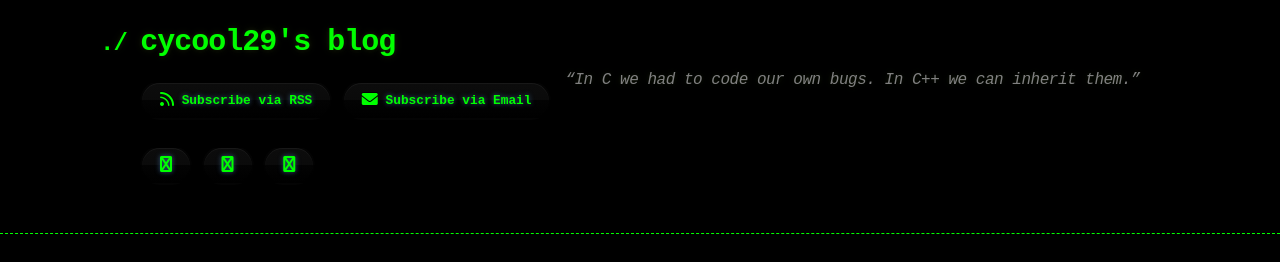
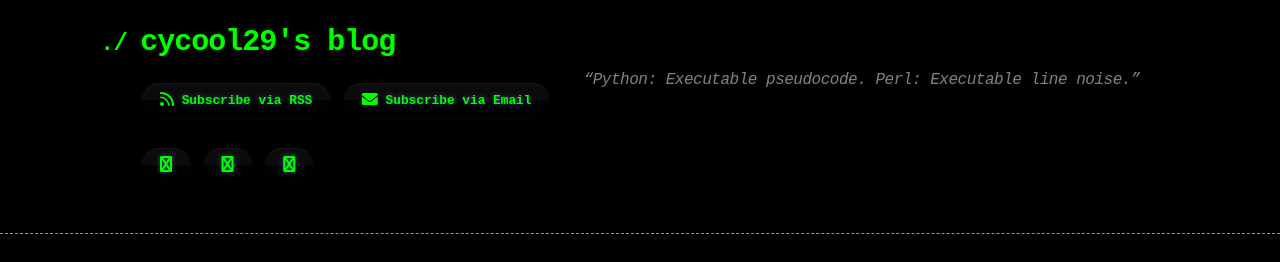
Before and after one commit to cycool29/cycool29.github.io, a Jekyll site: the page built from index.md, in a window 1280 px wide and 900 px high. Shown: the top 262 px of the window. Built offline with Jekyll 4.4.1, drawn with Linux system fonts in a browser that asks for light colours; a style sheet for code colours, icons or effects is not loaded.

Commit message:
Update quotes

```diff
--- a/_config.yml
+++ b/_config.yml
@@ -1,5 +1,5 @@
 title: cycool29's blog
-description: "“In C we had to code our own bugs. In C++ we can inherit them.” "
+description: "“Python: Executable pseudocode. Perl: Executable line noise.” "
 bio: A high school student. Intermediate in Python, Git, Bash. Learning JavaScript. He/Him. "
 author: cycool29
 url: https://cycool29.github.io
```
